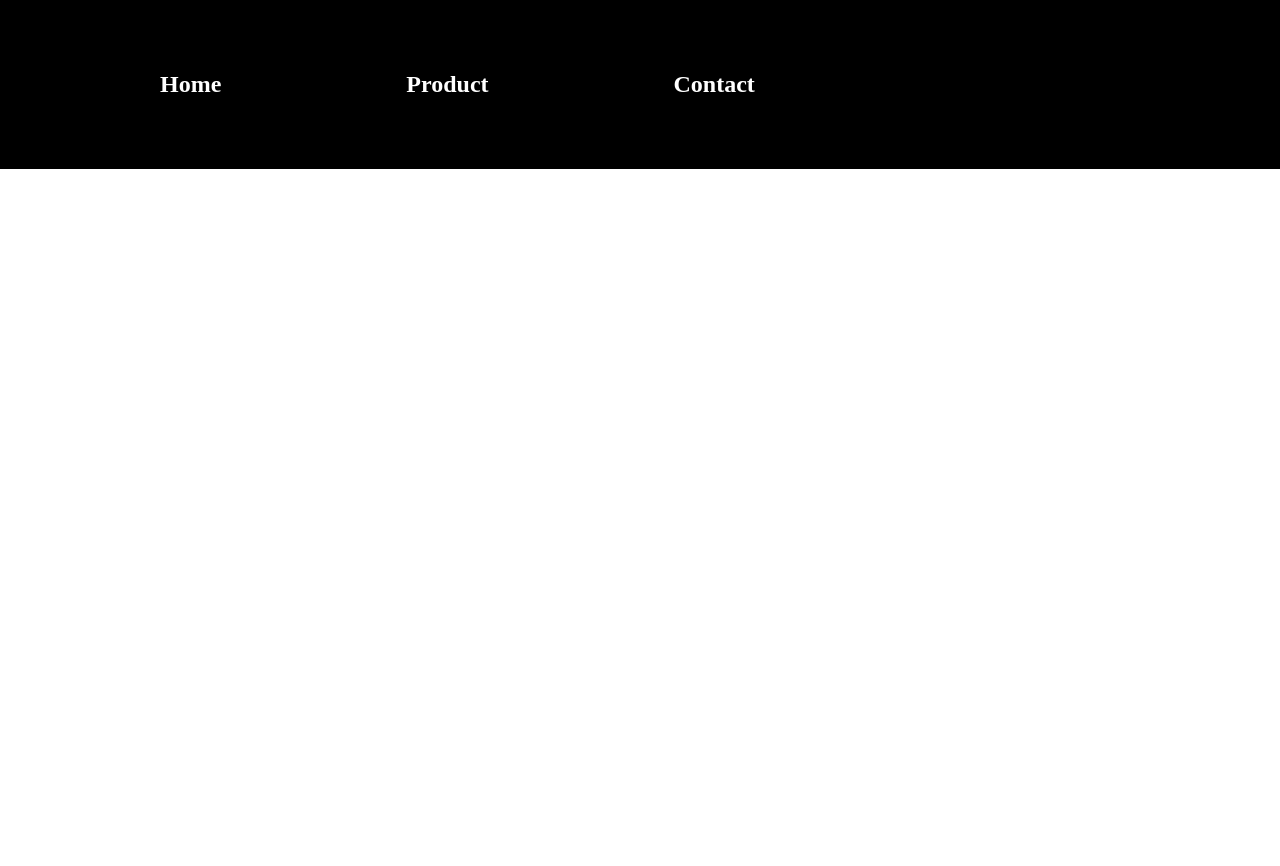
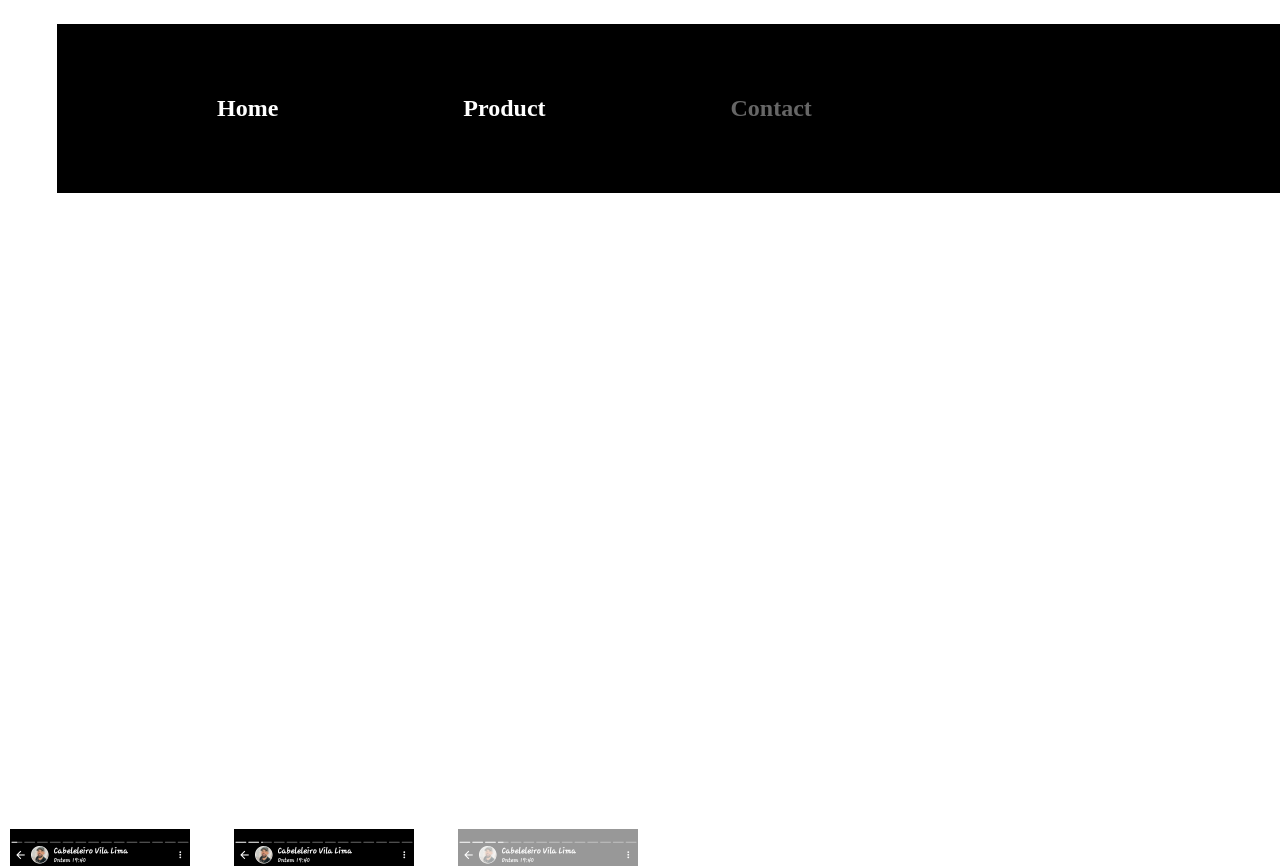
Before and after one commit to joselmosilva/site-salao, a plain HTML site: page index.html in a window 1280 px wide. Shown: the top 866 px of the page. Drawn offline with Linux system fonts and the light colour scheme.

Commit message:
atualizações html e css

```diff
--- a/index.html
+++ b/index.html
@@ -34,14 +34,14 @@
             </p>
 
         </section>
-        <h2>Produtos</h2>
+        <h3>Produtos</h3>
 
 
         <article>
 
             <ul>
                 <li>
-                    <a><img src="./img/Screenshot_20230328_184326_WhatsApp.jpg" alt=""></a>
+
                     <a><img src="./img/Screenshot_20230328_184235_WhatsApp.jpg" alt=""></a>
 
                     <a><img src="./img/Screenshot_20230328_184243_WhatsApp.jpg" alt=""></a>
@@ -55,6 +55,7 @@
 
 
 
+
 </body>
 
 </html>
--- a/style.css
+++ b/style.css
@@ -44,12 +44,12 @@ p {
 
 
 
-h2 {
+h3 {
     margin: 10px;
     padding: 15px;
     font-weight: 56px;
-    font-size: 100px;
-    line-height: 122px;
+    font-size: 50px;
+
     color: white;
 }
 
@@ -59,3 +59,16 @@ img {
     margin: 10px;
 
 }
+a:nth-child(3) {
+    opacity: 0.4;
+}
+a:hover {
+    opacity: 0,5;
+
+}
+a:active {
+    opacity: 0.8;
+}
+header {
+    margin: 24px 0 0 57px;
+}
```
